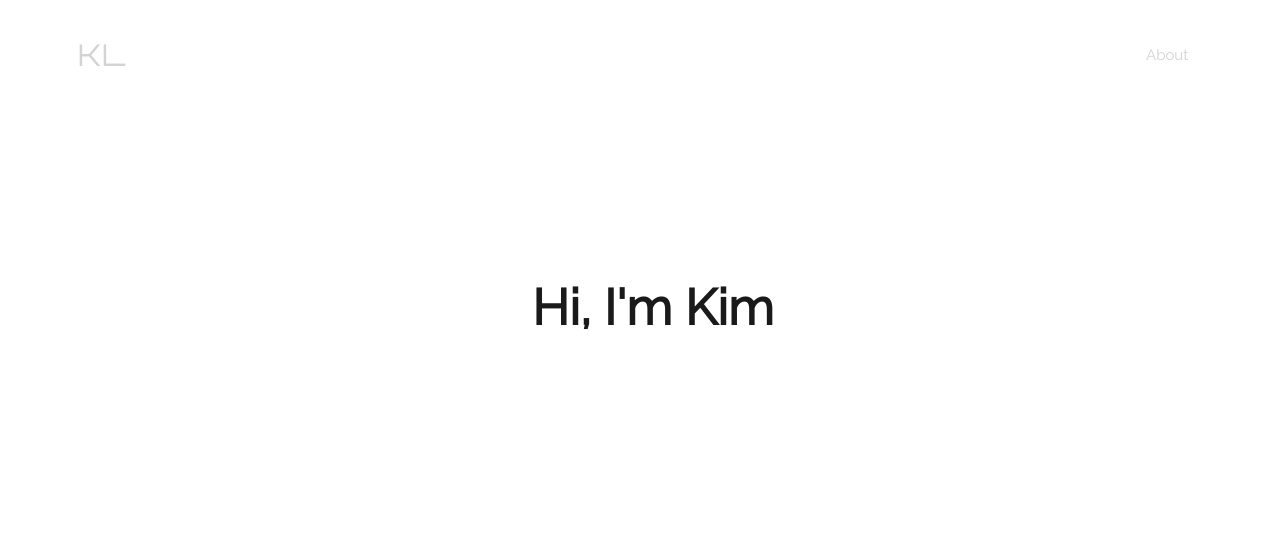
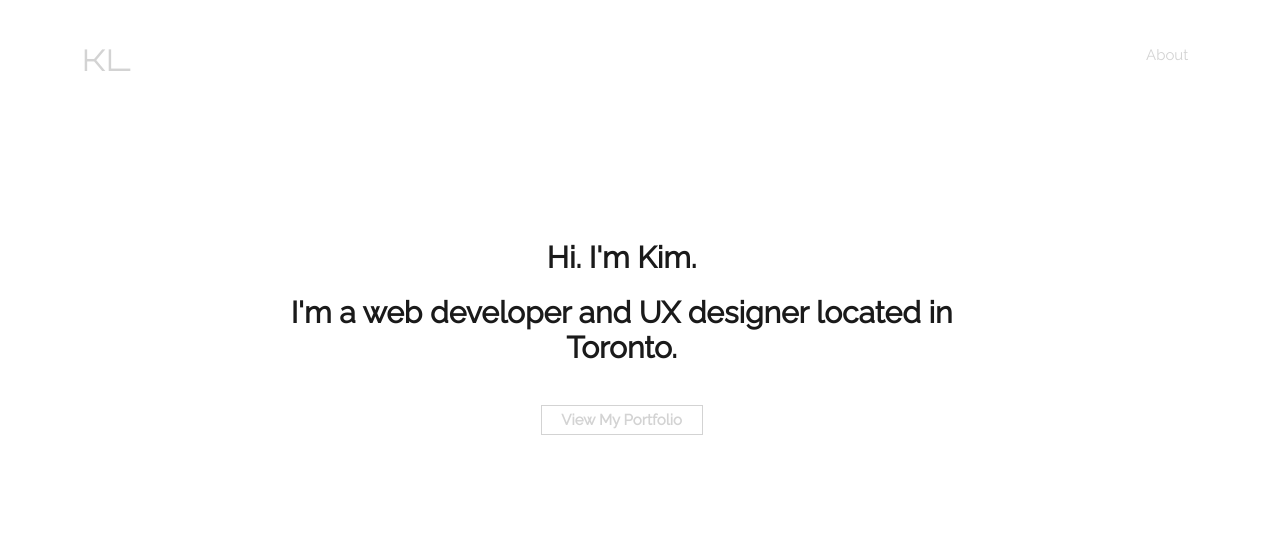
Before and after one commit to liuyuk/liuyuk.github.io, a plain HTML site: page index.html in a window 1280 px wide. Drawn offline with nearby package versions, Linux system fonts and the light colour scheme.

Commit message:
edited front page
dynamic portfolio button not working

```diff
--- a/index.html
+++ b/index.html
@@ -7,6 +7,7 @@
         <link rel="stylesheet" type="text/css" href="https://fonts.googleapis.com/css?family=Orbitron">
         <link rel="stylesheet" type="text/css" href="styles.css">
         <script type="text/javascript" src="https://ajax.googleapis.com/ajax/libs/jquery/3.1.1/jquery.min.js"></script>
+        <script src="//cdn.jsdelivr.net/jquery.color-animation/1/mainfile"></script>
         <script type="text/javascript" src="site_script.js"></script>
 	</head>
 	<body>
@@ -20,7 +21,9 @@
             <p class="about_body">Welcome to my website. I'm Kim, a UX designer and web developer graduated from University of Toronto. I have a strong passion for developing applications and websites that not only funcion, but also are easy to use and appealing to look at. I'm open to all kinds of projects, and I'd love to have to chat with you over your idea. Feel free to contact me via e-mail.</p>
         </div>
         <div class="main_body">
-            <h1 class="body_text_header">Hi, I'm Kim</h1>
+            <h1 class="body_text_header1">Hi. I'm Kim.</h1>
+            <h1 class="body_text_header2">I'm a web developer and UX designer located in Toronto.</h1>
+            <h2 class="body_button">View My Portfolio</h2>
         </div>
 	</body>
 </html>
--- a/site_script.js
+++ b/site_script.js
@@ -1,13 +1,15 @@
 $(document).ready(function(){
+    $(".nav_bar").delay(200).fadeIn();
+    $(".main_body").delay(500).fadeIn();
+
     var x, y = 1;
     $("li.about").click(function(){
         if (x) clearTimeout(x);
         x = setTimeout(function() {
             var current_length = $(".about_container").width();
             if (current_length < 3) {
-                $(".about_container").fadeIn();
-                $(".about_container").fadeOut();
-                $(".about_container").fadeIn();
+                $(".main_body").fadeOut();
+                $(".about_container").delay(300).fadeIn();
                 $(".about_container").animate({
                     top: '10%',
                     height: '75%'
@@ -16,14 +18,14 @@ $(document).ready(function(){
                     left: '7%',
                     width: '80%'
                 }, 650);
-                $("p.about_body").delay(2500).fadeIn();
-                $("p.about_aside").delay(2500).fadeIn();
-                $("img.about_photo").delay(2500).fadeIn();
+                $("p.about_body").delay(2000).fadeIn();
+                $("p.about_aside").delay(2000).fadeIn();
+                $("img.about_photo").delay(2000).fadeIn();
             } else {
                 $("img.about_photo").fadeOut();
                 $("p.about_aside").fadeOut();
                 $("p.about_body").fadeOut();
-                $(".about_container").delay(500).animate({
+                $(".about_container").delay(300).animate({
                     left: '47%',
                     width: '2px'
                 }, 650);
@@ -32,10 +34,38 @@ $(document).ready(function(){
                     height: '2px'
                 }, 650);
                 $(".about_container").fadeOut();
-                $("a.about:visited").css("color: gray");
+                $(".main_body").delay(1600).fadeIn();
             }
             y++;
             console.log(y);
-        }, 500);
+        }, 300);
     });
+
+//    $("h2.body_button").hover(function(){
+//        $(this).animate({
+//            borderTopColor: 'black'
+//        }, 200);
+//        $(this).animate({
+//            borderRightColor: 'black'
+//        }, 200);
+//        $(this).animate({
+//            borderBottomColor: 'black'
+//        }, 200);
+//        $(this).animate({
+//            borderLeftColor: 'black',
+//            color: 'black'
+//        }, 200, function() {
+//            $(this).css("border", "1px solid black");
+//            $(this).css("color", "black");
+//        });
+//
+//    }, function(){
+//        $(this).animate({
+//            borderColor: 'lightgray',
+//            color: 'lightgray'
+//        }, 200, function() {
+//            $(this).css("border", "1px solid lightgray");
+//            $(this).css("color", "lightgray");
+//        });
+//    });
 });
--- a/styles.css
+++ b/styles.css
@@ -4,6 +4,7 @@ ul.nav_bar {
     top: 0px;
     position: fixed;
     z-index: 1000;
+    display: none;
 }
 
 li.header_name {
@@ -17,21 +18,23 @@ li.header_name {
 
 li.header_name a:hover {
     color: black;
-    -webkit-transition: color 1.5s;
-    transition: color 1.5s;
-    -moz-transition: color 1.5s;
+    -webkit-transition: 1.5s;
+    transition: 1.5s;
+    -moz-transition: 1.5s;
 }
 
 a.header {
     display:block;
+    padding: 5px 5px 0px 5px;
     text-decoration: none;
     color: lightgray;
-    -webkit-transition: color 1.5s;
-    transition: color 1.5s;
-    -moz-transition: color 1.5s;
+    -webkit-transition: 1.5s;
+    transition: 1.5s;
+    -moz-transition: 1.5s;
 }
 
 a.header:visited {
+    padding: 5px 5px 0px 5px;
     color: lightgray;
 }
 
@@ -78,6 +81,7 @@ a.about:visited {
     border-radius: 5px;
     z-index: 2;
     overflow-y: auto;
+    border: 0.8px solid black;
 }
 p.about_body{
     display: none;
@@ -90,13 +94,13 @@ p.about_body{
     float: left;
 }
 p.about_aside{
-    font-family: "Orbitron";
+    font-family: "Raleway";
     font-size: 18px;
     font-weight: lighter;
     font-style: italic;
     width: 23%;
     color: whitesmoke;
-    margin: 40px 30px 30px 20px;
+    margin: 60px 30px 30px 40px;
     float: left;
     display: none;
 }
@@ -105,23 +109,63 @@ img.about_photo{
     right: 50%;
     height: 180px;
     width: 180px;
-    margin: 40px 30px 10px 220px;
+    margin: 60px 30px 10px 220px;
     border-radius: 50%;
     border: 6px solid #1a1a1a;
-    box-shadow: 0 0 0 1px whitesmoke;
+    box-shadow: 0 0 0 1.2px whitesmoke;
     display: none;
 }
 .main_body {
-    margin: 4px 20px;
-    position: fixed;
-    top: 30%;
-    left: 40%;
-    height: 400px;
-    width: 600px;
+    margin: 20px 20px;
+    position: absolute;
+    top: 25%;
+    left: 17%;
+    height: 40%;
+    width: 60%;
+    text-align: center;
+    display: none;
 }
 
-h1.body_text_header {
+h1.body_text_header1 {
     font-family: "Raleway";
-    font-size: 50px;
+    font-size: 30px;
+    left: 30%;
     color: #1a1a1a;
+    text-align: center;
 }
+h1.body_text_header2 {
+    font-family: "Raleway";
+    font-size: 30px;
+    left: 20%;
+    color: #1a1a1a;
+    text-align: center;
+
+}
+h2.body_button{
+    font-family: "Raleway";
+    padding: 5px;
+    font-size: 15px;
+    color: lightgray;
+    left: 40%;
+    width: 150px;
+    margin-top: 40px;
+    margin-left: auto;
+    margin-right: auto;
+    border: 1px solid lightgray;
+    cursor: pointer;
+    -webkit-transition: 1.5s;
+    transition: 1.5s;
+    -moz-transition: 1.5s;
+}
+
+h2.body_button:hover{
+    color: black;
+    border: 1px solid black;
+    -webkit-transition: 1.5s;
+    transition: 1.5s;
+    -moz-transition: 1.5s;
+}
+
+h2.body_button:active{
+    margin-top: 42px;
+}
```
